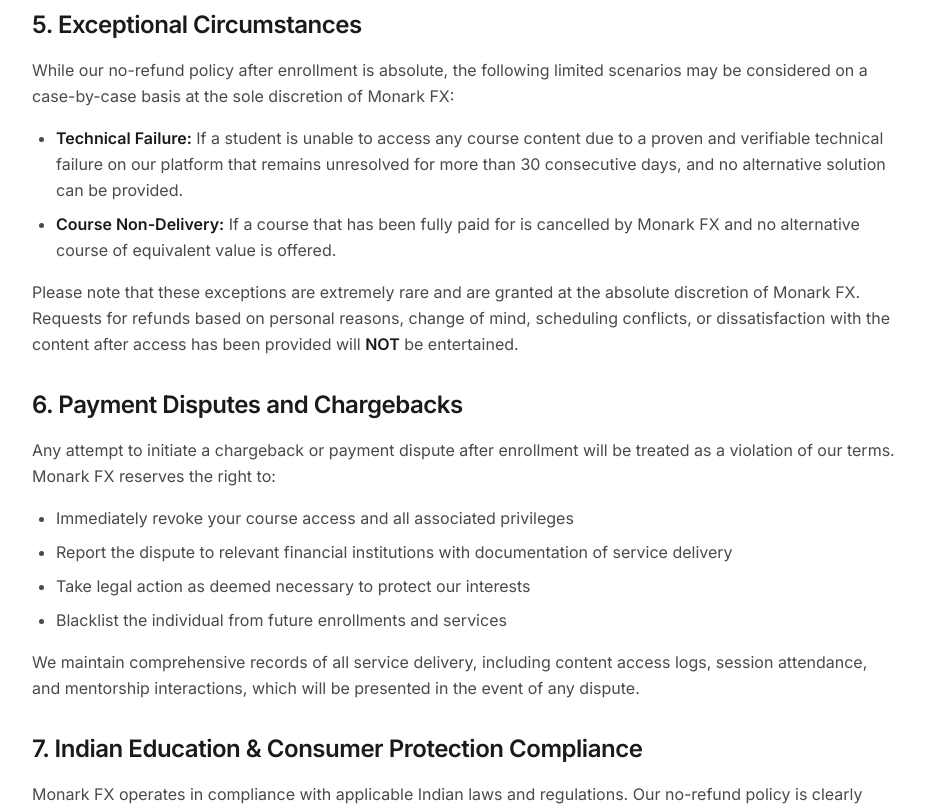
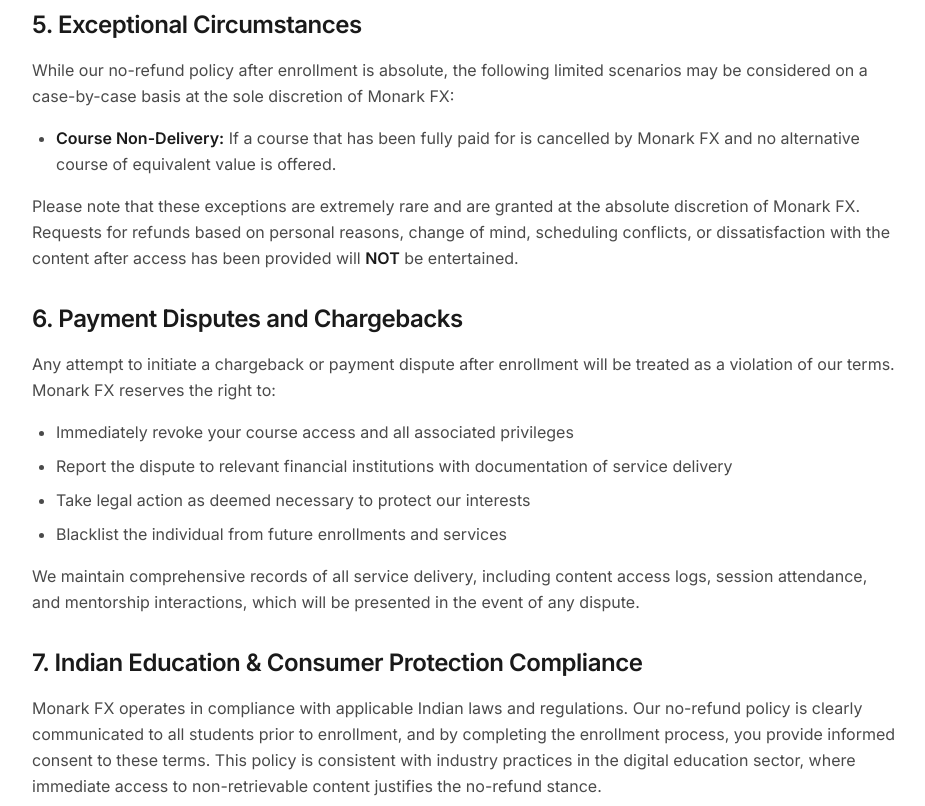
Before and after one commit to dineshv18/Monarkfx, a Next.js app in the folder client/: page /refund-policy in a window 1280 px wide. Shown: the part 2260-3066 px from the top of the page, without its empty margins (176-1101 px from the left). Built offline with nearby package versions, Linux system fonts and the light colour scheme; no server answers.

Commit message:
feat: add refund policy page with no-refund terms and SEO metadata

```diff
--- a/client/src/app/(pages)/(user)/refund-policy/page.tsx
+++ b/client/src/app/(pages)/(user)/refund-policy/page.tsx
@@ -150,7 +150,7 @@ export default function RefundPolicy() {
               While our no-refund policy after enrollment is absolute, the following limited scenarios may be considered on a case-by-case basis at the sole discretion of Monark FX:
             </p>
             <ul className="list-disc pl-6 space-y-2">
-              <li><strong className="text-foreground">Technical Failure:</strong> If a student is unable to access any course content due to a proven and verifiable technical failure on our platform that remains unresolved for more than 30 consecutive days, and no alternative solution can be provided.</li>
+
               <li><strong className="text-foreground">Course Non-Delivery:</strong> If a course that has been fully paid for is cancelled by Monark FX and no alternative course of equivalent value is offered.</li>
             </ul>
             <p className="mt-4">
```
